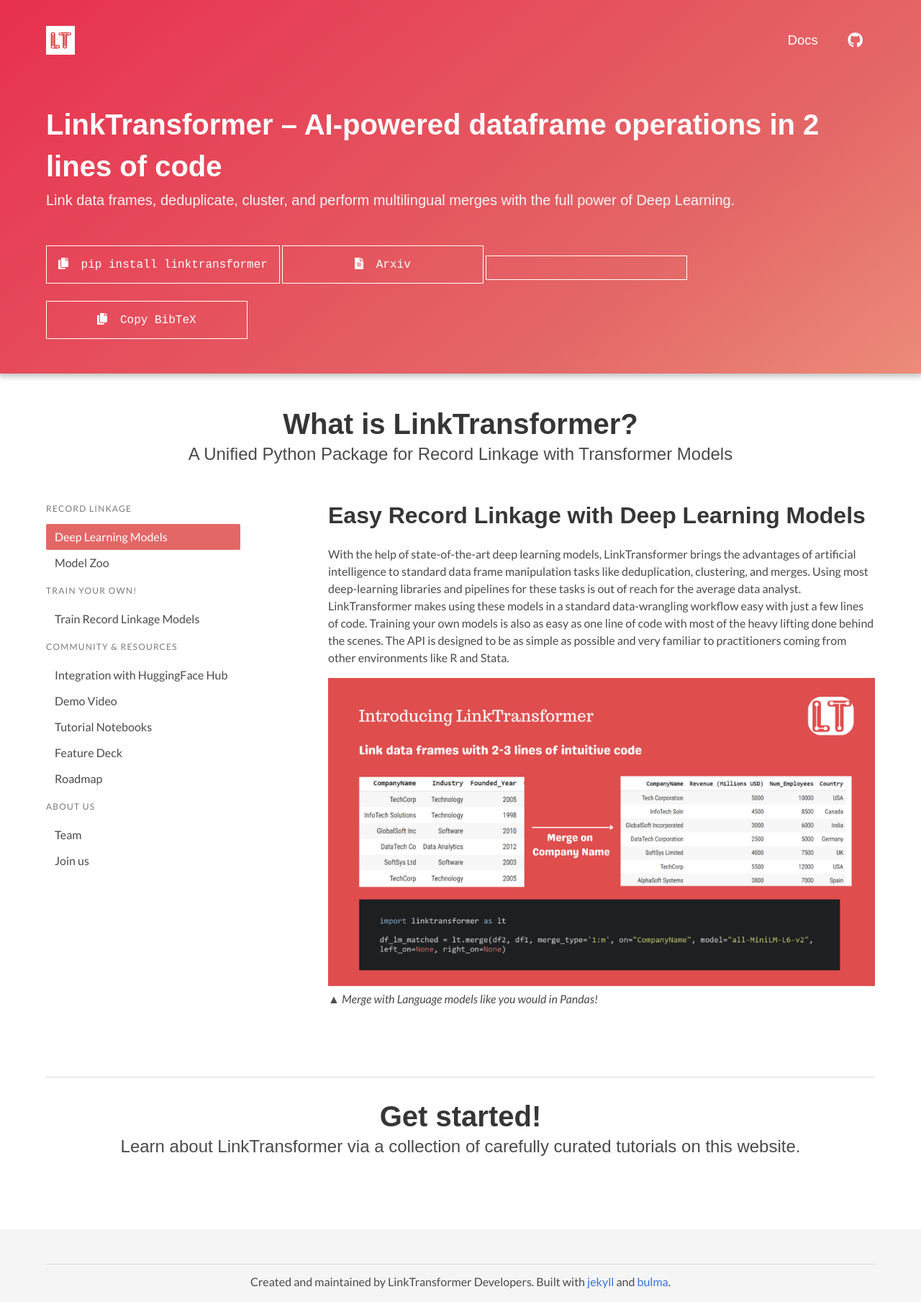
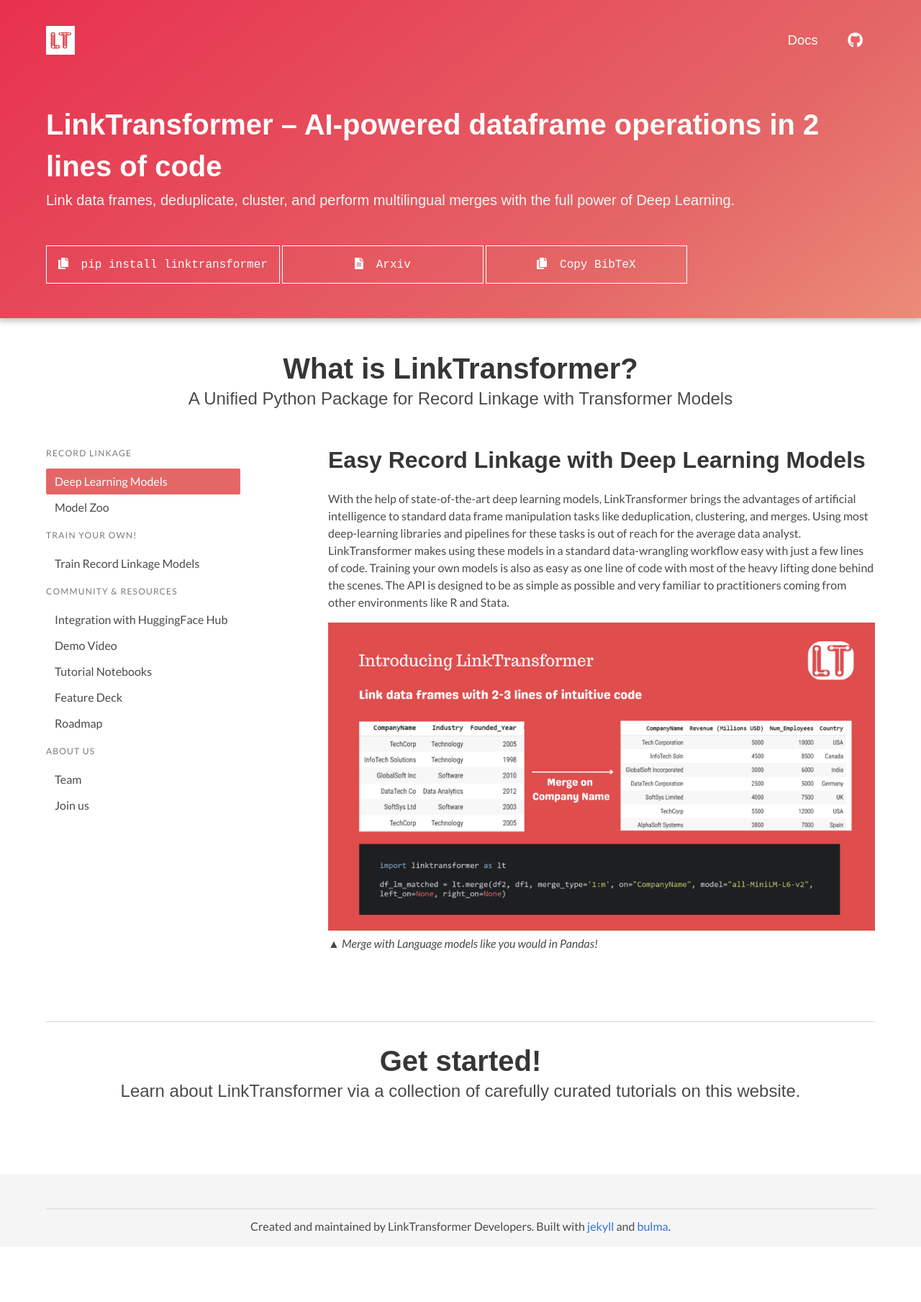
Before and after one commit to linktransformer/linktransformer.github.io, a Jekyll site: the page built from index.html, in a window 1280 px wide. Shown: the whole page at 72% size. Built offline with Jekyll 4.4.1, drawn with Linux system fonts in a browser that asks for light colours; nearby versions of some CDN libraries; some web fonts are replaced; a style sheet for code colours, icons or effects is not loaded; after the commit the page ends 1732 px from its top, so only the background shows below that.

Commit message:
Update index.html

```diff
--- a/index.html
+++ b/index.html
@@ -50,9 +50,7 @@
             Arxiv
             </a>
             </button>
-<button class="mt-5 install-btn" onclick="copyPipInstall()">
 
-</button>
 
     <button class="mt-5 install-btn" onclick="copyBibTeX()">
         <script>
```
